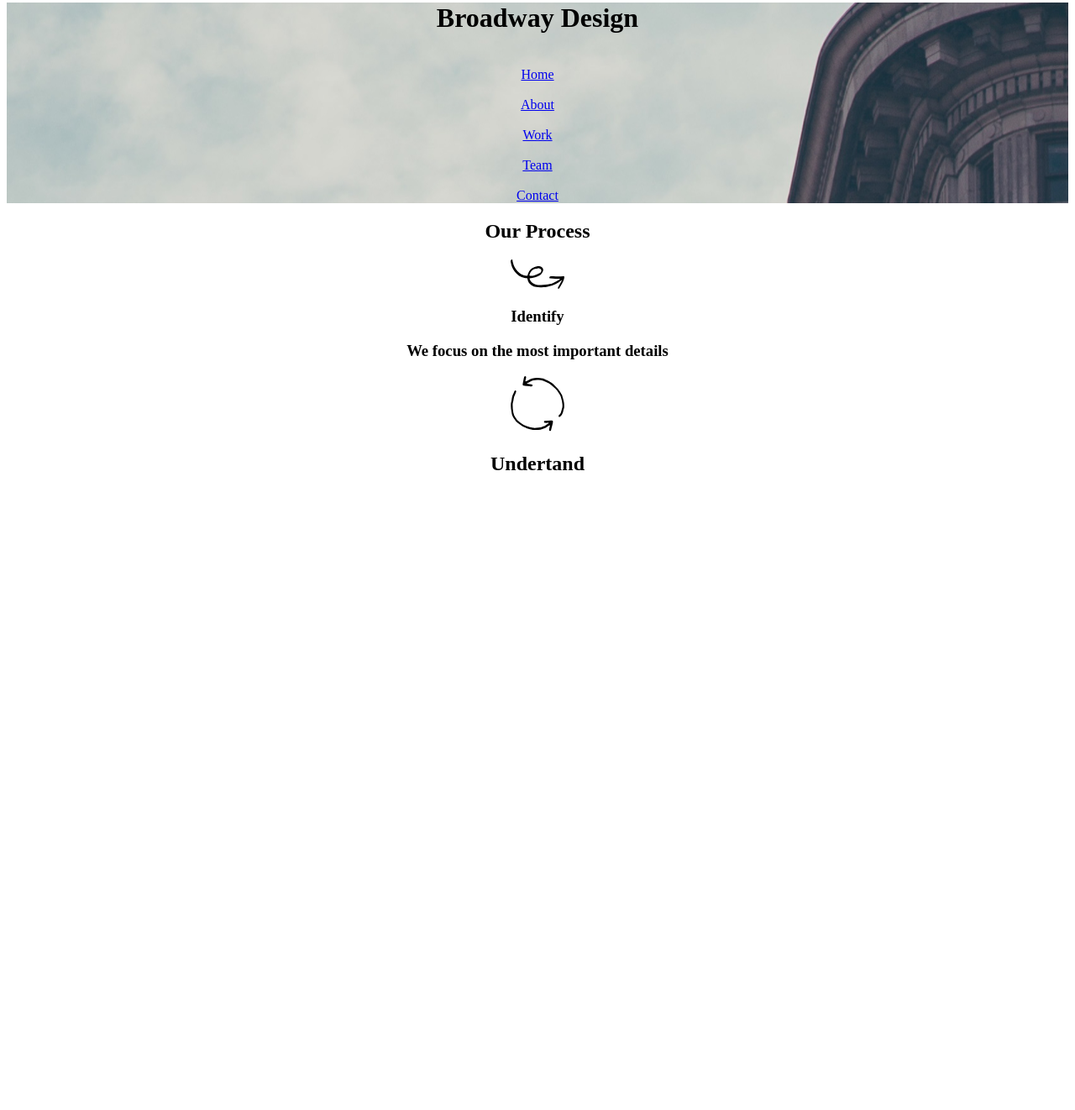
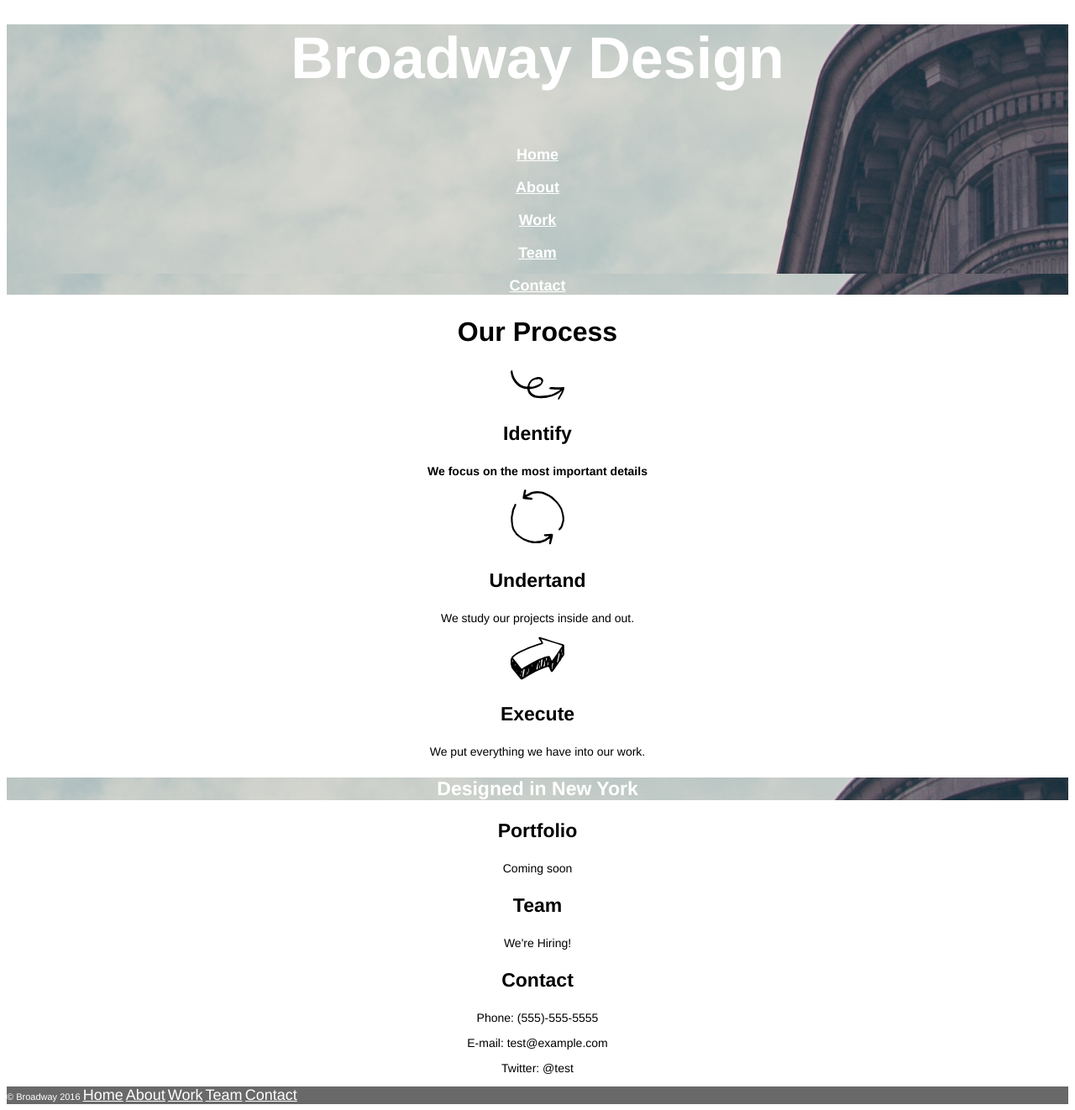
Before and after one commit to JulienFPowell/broadway, a plain HTML site: page index.html in a window 1280 px wide. Shown: the part 18-1340 px from the top of the page at 84% size. Before the commit the page ends 800 px from the top, so only its background shows below. Drawn offline with Linux system fonts and the light colour scheme.

Commit message:
Release version

```diff
--- a/index.html
+++ b/index.html
@@ -31,8 +31,33 @@
       <p>We focus on the most important details</p>
 
       <img src="resources\images\understand.svg"/>
-      <h2>Undertand</h2>
+      <h3>Undertand</h3>
+      <p>We study our projects inside and out.</p>
 
+      <img src="resources\images\execute.svg"/>
+      <h3>Execute</h3>
+      <p>We put everything we have into our work.</p>
+
+      <h3 class="origin">Designed in New York</h3>
+
+      <h3>Portfolio</h3>
+      <p>Coming soon</p>
+
+      <h3>Team</h3>
+      <p>We're Hiring!</p>
+
+
+      <h3>Contact</h3>
+      <p>Phone: (555)-555-5555</p>
+      <p>E-mail: test@example.com</p>
+      <p>Twitter: @test</p>
+
+      <p class="footer">&copy Broadway 2016
+      <a href = "#home"<h5>Home</h5></a>
+      <a href = "#about"<h5>About</h5></a>
+      <a href = "#work"<h5>Work</h5></a>
+      <a href = "#team"<h5>Team</h5></a>
+      <a href = "#contact"<h5>Contact</h5></a></p>
 
     </div>
   </body>
--- a/resources/css/style.css
+++ b/resources/css/style.css
@@ -1,7 +1,26 @@
-.heading{display: block;
-    text-align: center;
-    background-image: url(../images/flatiron.png);\
-    background-position: top right;}
+*{font-family: helvetica; text-align: center;}
+
+.heading{background-image: url(../images/flatiron.png);
+    color: white; font-weight: bold;}
+
+a{color: white;}
+
+p{font-size: 14px}
+
+h1{font-size: 70px;}
+
+h2{font-size: 32px; font-weight: bold;}
+
+h3{font-size: 23px; font-weight: bold;}
+
+h5{font-size: 18px;}
+
+.footer{font-size: 11px; color: white;
+        background-color: dimgray; text-align: left;}
+
+a{color: white; font-size: 18px}
 
 
-.content{text-align: center;}
+.origin{background-image: url(../images/flatiron.png);
+        font-size: 23px; color: white;
+      font-weight: bold;}
```
